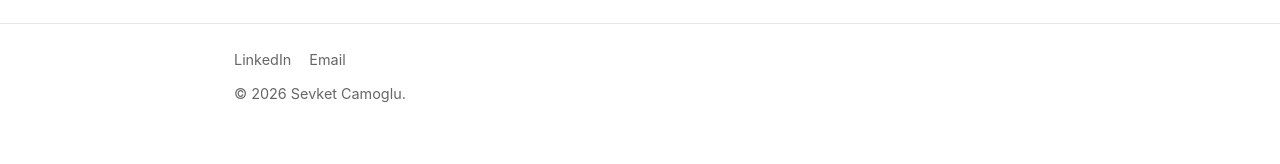
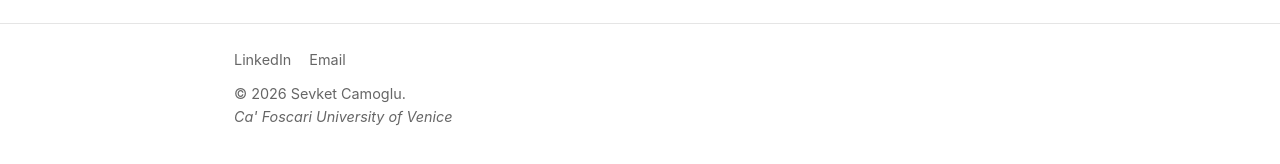
Before and after one commit to sevketcamoglu/sevketcamoglu.github.io, a Jekyll site: the page built from index.md, in a window 1280 px wide. Shown: the part 1411-1575 px from the top of the page. Built offline with Jekyll 4.4.1, drawn with Linux system fonts in a browser that asks for light colours.

Commit message:
Update footer.html

```diff
--- a/_includes/footer.html
+++ b/_includes/footer.html
@@ -8,6 +8,8 @@
       {% if site.social.ssrn != "" %}<a href="{{ site.social.ssrn }}" target="_blank" rel="noopener">SSRN</a>{% endif %}
       <a href="mailto:{{ site.author.email }}">Email</a>
     </div>
-    <p class="footer-copy">&copy; {{ 'now' | date: "%Y" }} {{ site.author.name }}.</p>
+    <p class="footer-copy">&copy; {{ 'now' | date: "%Y" }} {{ site.author.name }}.
+    <br>
+      <em>Ca' Foscari University of Venice</em> </p>
   </div>
 </footer>
```
